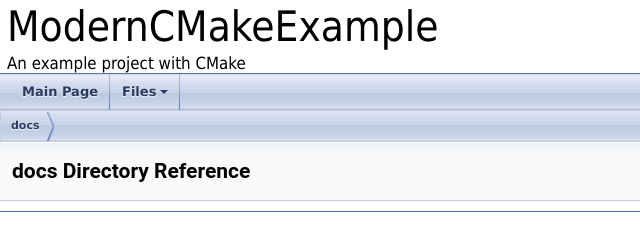
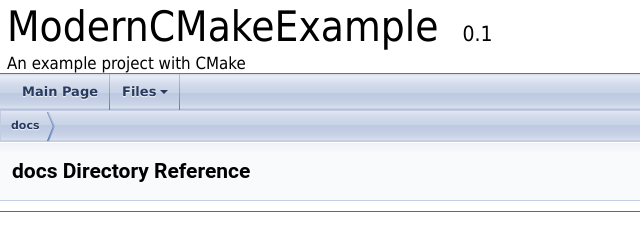
Before and after one commit to InnovAnon-Inc/test, a plain HTML site: page dir_49e56c817e5e54854c35e136979f97ca.html in a window 1280 px wide. Shown: the full height of the page, 0-640 px from the left. Drawn offline with Linux system fonts and the light colour scheme.

Commit message:
deploy: 22d2b511eb1be143ea4e17d254fb1703b227f944

```diff
--- a/dir_49e56c817e5e54854c35e136979f97ca.html
+++ b/dir_49e56c817e5e54854c35e136979f97ca.html
@@ -22,6 +22,7 @@
  <tr style="height: 56px;">
   <td id="projectalign" style="padding-left: 0.5em;">
    <div id="projectname">ModernCMakeExample
+   &#160;<span id="projectnumber">0.1</span>
    </div>
    <div id="projectbrief">An example project with CMake</div>
   </td>
```
Also changed, not shown: dir_8b3c4a12190ac54f23b9910a30f90979.html (+1 -0 lines), files.html (+1 -0 lines), foo_8h.html (+1 -0 lines), foo_8h_source.html (+1 -0 lines), globals.html (+1 -0 lines), globals_defs.html (+1 -0 lines), globals_func.html (+1 -0 lines), globals_type.html (+1 -0 lines), graph_legend.html (+1 -0 lines), index.html (+1 -0 lines), mainpage_8md.html (+1 -0 lines).
